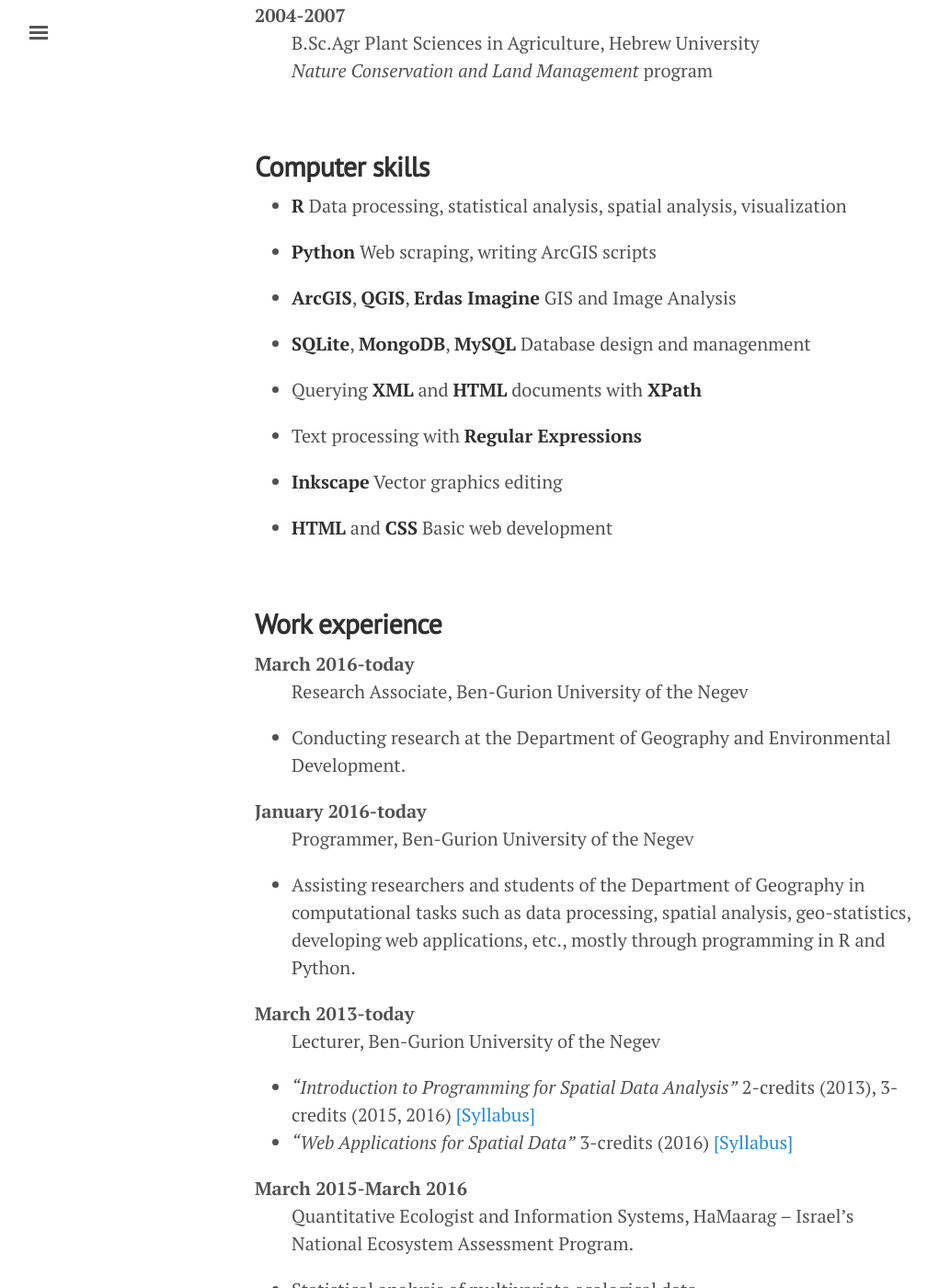
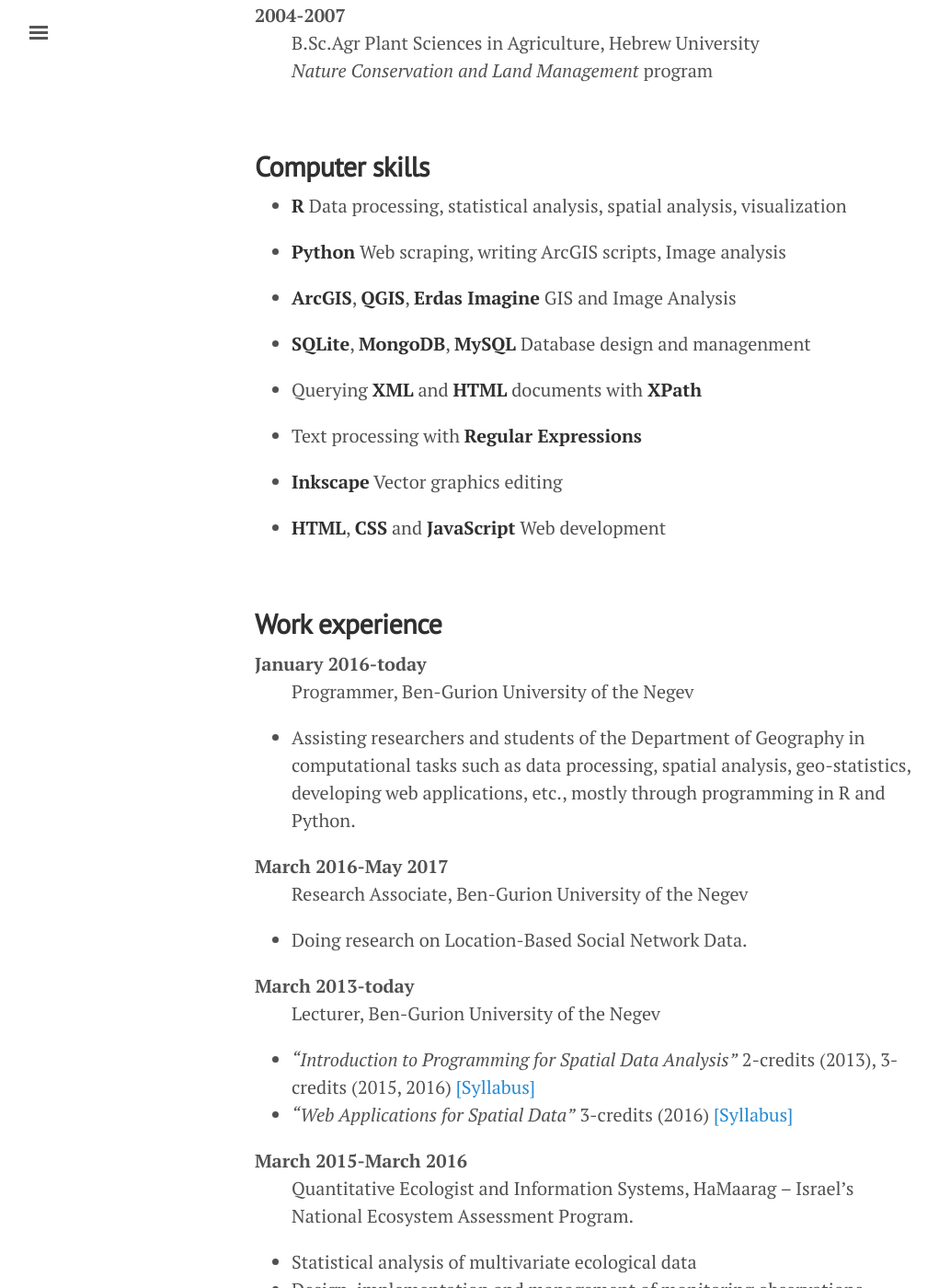
Before and after one commit to michaeldorman/michaeldorman.github.io, a Jekyll site: the page built from cv.md, in a window 1280 px wide and 1400 px high, scrolled down 568 px. Shown: the whole window at 92% size, without its empty margins (3-1024 px from the left). Built offline with Jekyll 4.4.1, drawn with Linux system fonts in a browser that asks for light colours; some of the changed text lies outside the part shown.

Commit message:
user2017

```diff
--- a/cv.md
+++ b/cv.md
@@ -28,7 +28,7 @@
 
 * **R** Data processing, statistical analysis, spatial analysis, visualization
 
-* **Python** Web scraping, writing ArcGIS scripts
+* **Python** Web scraping, writing ArcGIS scripts, Image analysis
 
 * **ArcGIS**, **QGIS**, **Erdas Imagine** GIS and Image Analysis
 
@@ -40,21 +40,21 @@
 
 * **Inkscape** Vector graphics editing
 
-* **HTML** and **CSS** Basic web development
+* **HTML**, **CSS** and **JavaScript** Web development
 
 <br>
 
 ## **Work experience**
 
-March 2016-today
-:    Research Associate, Ben-Gurion University of the Negev
-
-  * Conducting research at the Department of Geography and Environmental Development.
-
 January 2016-today
 :    Programmer, Ben-Gurion University of the Negev
 
   * Assisting researchers and students of the Department of Geography in computational tasks such as data processing, spatial analysis, geo-statistics, developing web applications, etc., mostly through programming in R and Python.
+
+March 2016-May 2017
+:    Research Associate, Ben-Gurion University of the Negev
+
+  * Doing research on Location-Based Social Network Data.
 
 March 2013-today
 :    Lecturer, Ben-Gurion University of the Negev
@@ -184,6 +184,8 @@
 
 ## **Presentation in conferences**
 
+* **Dorman, M.**, Vulkan, A., Erell, E., Kloog, I. 2017. `shadow`: R Package for Geometric Shadow Calculations in an Urban Environment. UseR!2017, Brussels, Belgium (Lecture)
+
 * **Dorman, M.**, Shapira, I. 2015. Intermediate results of the long term monitoring program: A case study of geoographical region and proximity to settlements effects on mammal occupancy. 52nd Annual Convention of the Zoological Society of Israel, Mikhmoret, Israel (Poster)
 
 * **Dorman, M.**, Shapira, I. 2015. Intermediate results of the long term monitoring program: A case study of geoographical region and proximity to settlements effects on mammal occupancy. 43rd Annual Convention of the Israeli Society of Ecology and Environmental Quality Sciences, Jerusalem, Israel (Poster)
```
